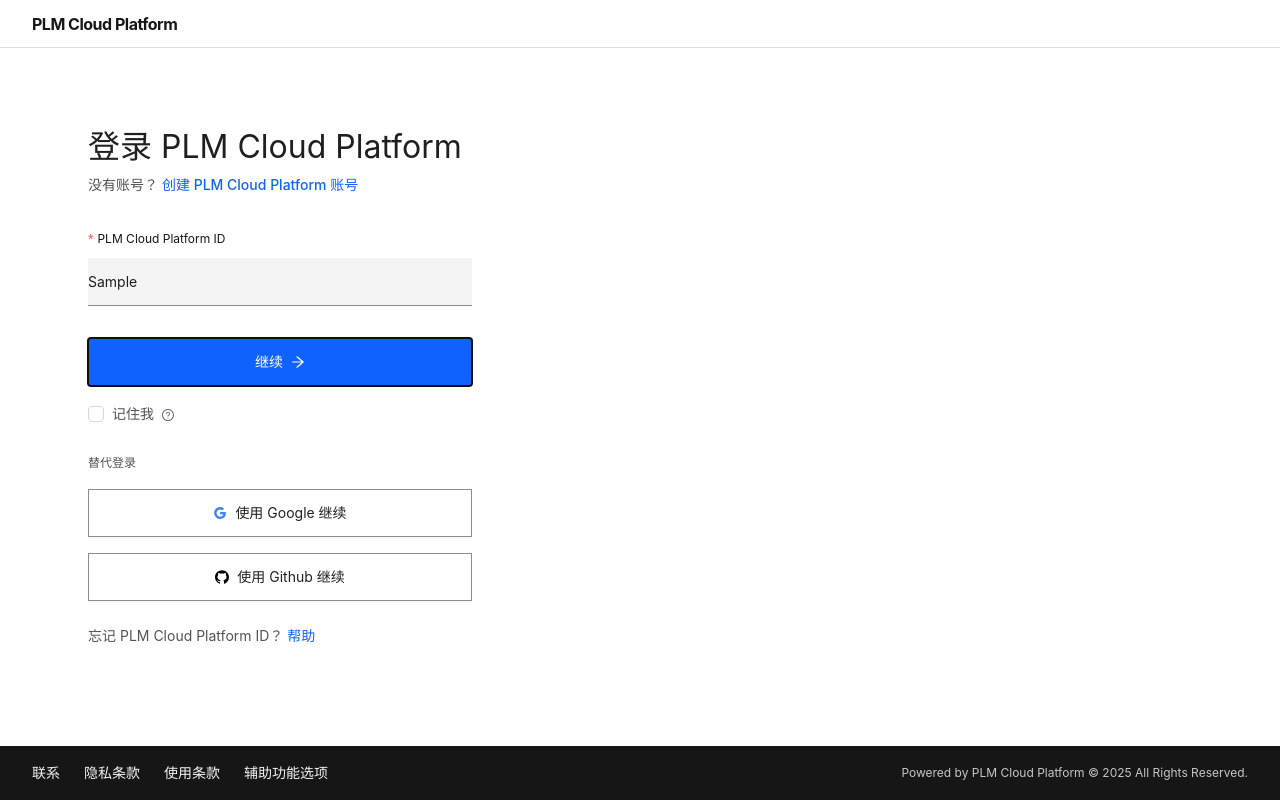
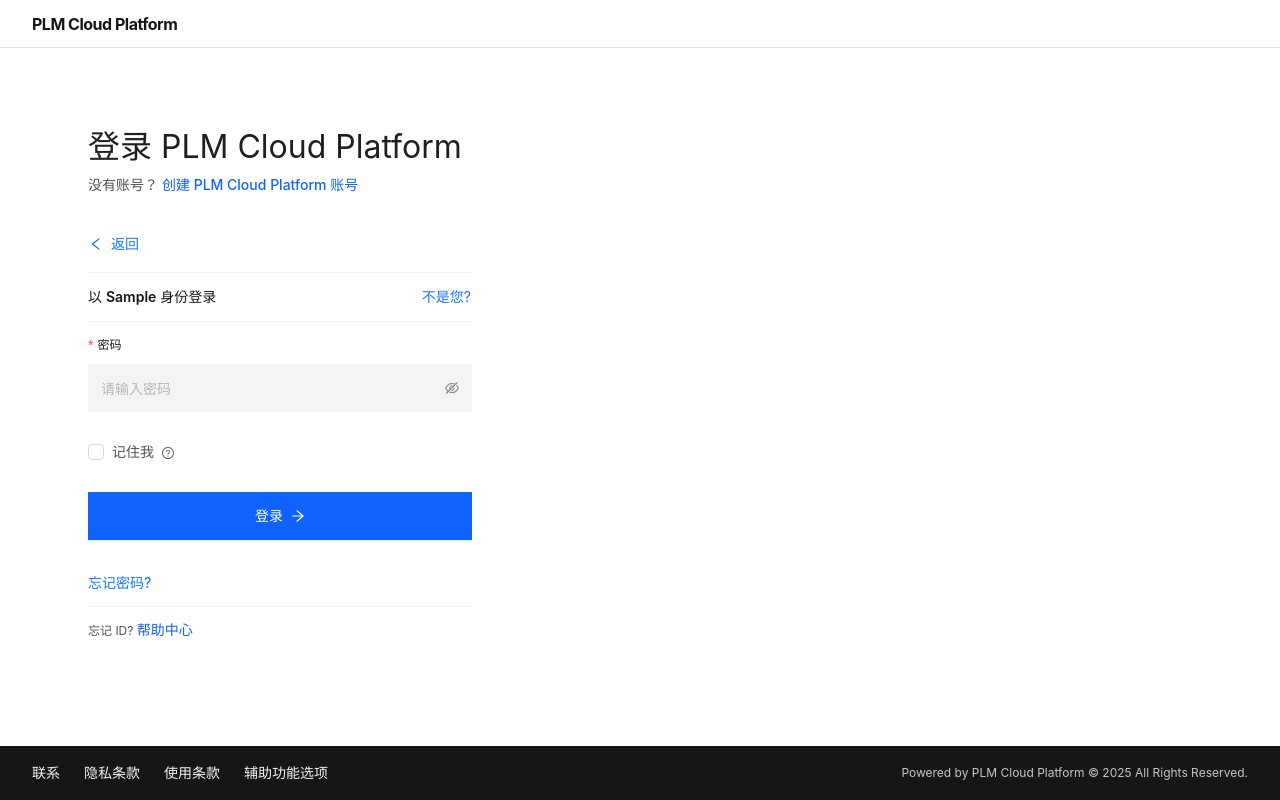
Before and after one commit to Altair288/plm-cloud-frontend, a React (Vite) app: page /login in a window 1280 px wide. Both pictures are taken after typing "Sample" into the empty fields and a click on the button "继续". Built offline with nearby package versions, Linux system fonts and the light colour scheme.

Commit message:
feat: Enhance the login page by adding multi-step forms and adjusting styling.

```diff
--- a/src/pages/Login/index.tsx
+++ b/src/pages/Login/index.tsx
@@ -1,24 +1,35 @@
-import { Form, Input, Button, Typography, Checkbox } from "antd";
+import { Form, Input, Button, Typography, Checkbox, Divider } from "antd";
 import { useState } from "react";
 import "./login.css";
-import { ArrowRightOutlined, GoogleOutlined, GithubOutlined, QuestionCircleOutlined } from "@ant-design/icons";
+import { ArrowRightOutlined, GoogleOutlined, GithubOutlined, QuestionCircleOutlined, LeftOutlined } from "@ant-design/icons";
 import Illustration from "@/assets/illustration-final.svg";
 
 const { Title, Text, Link } = Typography;
 
-interface LoginFormValues {
-  ibmid: string;
+interface LoginFormValuesStep1 {
+  plmId: string;
+}
+interface LoginFormValuesStep2 extends LoginFormValuesStep1 {
+  password: string;
   remember?: boolean;
 }
 
 export default function LoginPage() {
   const [loading, setLoading] = useState(false);
+  const [step, setStep] = useState<1 | 2>(1);
+  const [plmIdCache, setPlmIdCache] = useState('');
 
-  const onFinish = async (values: LoginFormValues) => {
+  const handleStep1Finish = ({ plmId }: LoginFormValuesStep1) => {
+    setPlmIdCache(plmId.trim());
+    setStep(2);
+  };
+
+  const handleLogin = async (values: LoginFormValuesStep2) => {
     setLoading(true);
-    console.log("Login:", values);
+    console.log("Login submit:", values);
     await new Promise((r) => setTimeout(r, 800));
     setLoading(false);
+    // TODO: 实际认证逻辑，成功后跳转 dashboard
   };
 
   return (
@@ -41,9 +52,10 @@
                 没有账号？ <Link href="#">创建 PLM Cloud Platform 账号</Link>
               </Text>
 
+              {step === 1 && (
                 <Form
                   layout="vertical"
-                onFinish={onFinish}
+                  onFinish={handleStep1Finish}
                   autoComplete="off"
                   className="ibm-login-form"
                 >
@@ -53,12 +65,82 @@
                     rules={[{ required: true, message: "请输入PLM Cloud Platform ID" }]}
                   >
                     <Input
-                    placeholder=""
+                      placeholder="例如: user.name"
                       size="large"
                       className="ibm-input"
                     />
                   </Form.Item>
-
+                  <Form.Item style={{ marginBottom: 12 }}>
+                    <Button
+                      type="primary"
+                      htmlType="submit"
+                      block
+                      size="large"
+                      className="ibm-continue-btn"
+                      icon={<ArrowRightOutlined />}
+                      iconPosition="end"
+                    >
+                      继续
+                    </Button>
+                  </Form.Item>
+                  <div className="divider-text">替代登录</div>
+                  <Button
+                    block
+                    size="large"
+                    className="google-login-btn"
+                    icon={<GoogleOutlined style={{ color: '#4285f4' }} />}
+                  >
+                    使用 Google 继续
+                  </Button>
+                  <Button
+                    style={{ marginTop: 16 }}
+                    block
+                    size="large"
+                    className="google-login-btn"
+                    icon={<GithubOutlined style={{ color: '#000000ff' }} />}
+                  >
+                    使用 Github 继续
+                  </Button>
+                  <div className="login-footer-links">
+                    <Text className="footer-text">
+                      忘记 PLM Cloud Platform ID？ <Link href="#">帮助</Link>
+                    </Text>
+                  </div>
+                </Form>
+              )}
+              {step === 2 && (
+                <Form
+                  layout="vertical"
+                  onFinish={handleLogin}
+                  initialValues={{ plmId: plmIdCache }}
+                  autoComplete="off"
+                  className="ibm-login-form"
+                >
+                  <div className="step2-header">
+                    <Button type="link" icon={<LeftOutlined />} onClick={() => setStep(1)} className="back-btn">返回</Button>
+                  </div>
+                  <Divider className="step-divider" />
+                  <div className="identity-row">
+                    <span className="id-label">以 <strong>{plmIdCache}</strong> 身份登录</span>
+                    <Button type="link" size="small" className="not-you" onClick={() => setStep(1)}>不是您?</Button>
+                  </div>
+                  <Divider className="step-divider" />
+                  <Form.Item
+                    label="密码"
+                    name="password"
+                    rules={[{ required: true, message: "请输入密码" }]}
+                  >
+                    <Input.Password
+                      placeholder="请输入密码"
+                      size="large"
+                      className="ibm-input"
+                    />
+                  </Form.Item>
+                  <Form.Item name="remember" valuePropName="checked" style={{ marginBottom: 16 }}>
+                    <Checkbox className="ibm-checkbox">
+                      记住我 <QuestionCircleOutlined style={{ fontSize: 12, color: '#666', marginLeft: 4 }} />
+                    </Checkbox>
+                  </Form.Item>
                   <Form.Item style={{ marginBottom: 12 }}>
                     <Button
                       type="primary"
@@ -70,43 +152,18 @@
                       icon={<ArrowRightOutlined />}
                       iconPosition="end"
                     >
-                    继续
+                      登录
                     </Button>
                   </Form.Item>
-
-                <Form.Item name="remember" valuePropName="checked" style={{ marginBottom: 24 }}>
-                  <Checkbox className="ibm-checkbox">
-                    记住我 <QuestionCircleOutlined style={{ fontSize: 12, color: '#666', marginLeft: 4 }} />
-                  </Checkbox>
-                </Form.Item>
-
-                <div className="divider-text">替代登录</div>
-
-                <Button
-                  block
-                  size="large"
-                  className="google-login-btn"
-                  icon={<GoogleOutlined style={{ color: '#4285f4' }} />}
-                >
-                  使用 Google 继续
-                </Button>
-
-                <Button
-                  style={{ marginTop: 16 }}
-                  block
-                  size="large"
-                  className="google-login-btn"
-                  icon={<GithubOutlined style={{ color: '#000000ff' }} />}
-                >
-                  使用 Github 继续
-                </Button>
-
-                <div className="login-footer-links">
-                  <Text className="footer-text">
-                    忘记 PLM Cloud Platform ID？ <Link href="#">帮助</Link>
+                  <div className="login-footer-links step2-extra">
+                    <Link href="#" className="forgot-link">忘记密码?</Link>
+                    <Divider className="step-divider" />
+                    <Text className="footer-text small">
+                      忘记 ID? <Link href="#">帮助中心</Link>
                     </Text>
                   </div>
                 </Form>
+              )}
             </div>
           </section>
 
--- a/src/pages/Login/login.css
+++ b/src/pages/Login/login.css
@@ -102,17 +102,21 @@
 .ibm-input {
   height: 48px;
   border-radius: 0;
-  border: none;
-  border-bottom: 1px solid #8d8d8d;
+  border: 1px solid transparent;
   background-color: #f4f4f4;
-  padding: 8px 0;
+  padding: 8px 12px;
   font-size: 14px;
 }
 
-.ibm-input:hover,
-.ibm-input:focus {
-  border-bottom-color: #0f62fe;
-  box-shadow: none;
+.ibm-input:hover {
+  background-color: #f4f4f4;
+  border-color: transparent;
+}
+
+.ibm-input:focus, .ibm-input:focus-within {
+  background-color: #f4f4f4;
+  border-color: #0f62fe;
+  box-shadow: 0 0 0 1px #0f62fe inset;
 }
 
 .ibm-continue-btn {
@@ -143,6 +147,17 @@
   color: #525252;
   margin: 24px 0 16px;
 }
+
+/* Step2 additions */
+.step2-header { display:flex; align-items:center; gap:8px; margin-bottom:4px; }
+.back-btn { padding:0; }
+.identity-row { display:flex; justify-content:space-between; align-items:center; font-size:14px; color:#161616; }
+.identity-row .id-label strong { font-weight:600; }
+.not-you { padding:0; }
+.step-divider { margin:12px 0; }
+.forgot-link { font-size:14px; margin-top:8px; display:inline-block; }
+.step2-extra { margin-top:8px; }
+.footer-text.small { font-size:12px; }
 
 .google-login-btn {
   border: 1px solid #8d8d8d;
@@ -195,20 +210,17 @@
 
 .art-background {
   position: absolute;
-  bottom: 0; /* 贴紧底部 footer 上缘 */
-  left: 0;
-  width: 100%;
+  bottom: 0; /* 与底部紧贴 */
+  left: 50%;
+  transform: translateX(-50%);
+  width: auto;
   height: auto;
-  padding: 0 0 0 0;
-  display: absolute;
-  justify-content: center;
   pointer-events: none;
 }
 
 .login-illustration {
-  width: 100%; /* 缩小整体 SVG */
+  width: 1000px; /* 固定宽度不随容器缩放 */
   height: auto;
-  max-height: 850px; /* 避免过高溢出 */
   object-fit: contain;
   opacity: 0.9;
   animation: fadeIn 0.8s ease;
@@ -275,6 +287,10 @@
     max-width: 100%;
   }
 
+  .login-illustration {
+    width: 640px; /* 小屏保留一定可见性 */
+  }
+
   .ibm-login-form-wrap {
     padding: 40px 24px;
   }
```
Lines whose indentation alone changed are shown as unchanged.
